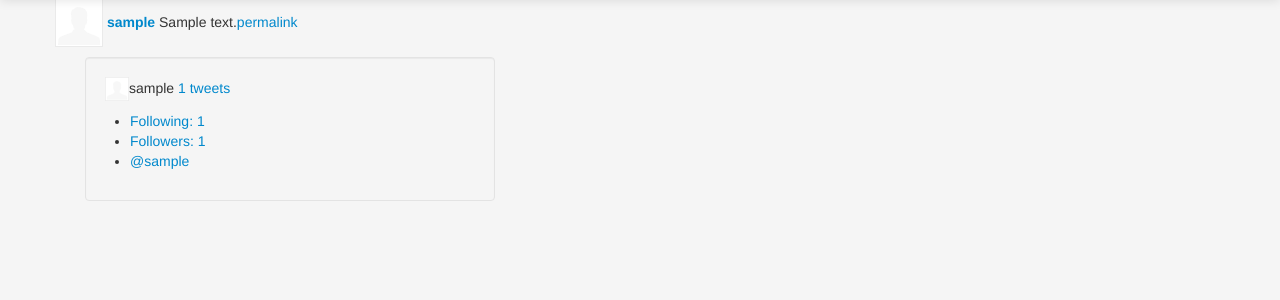
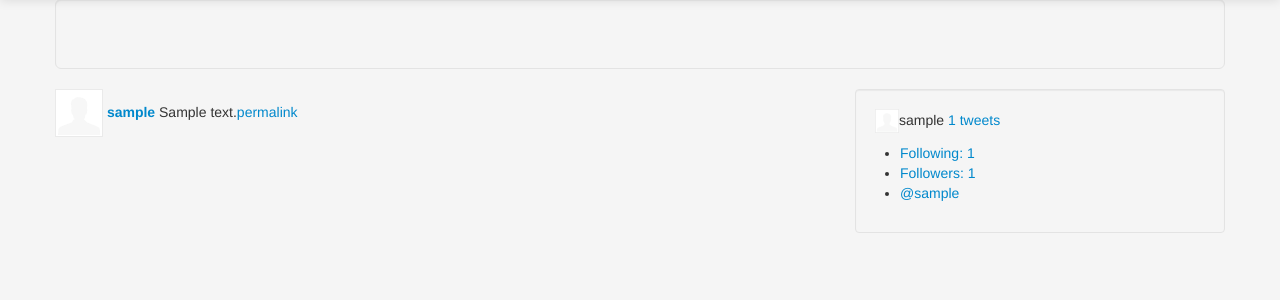
Before and after one commit to alexmerser/Tweeter, a Flask app: template app/templates/user.html in a window 1280 px wide. Shown: the part 41-341 px from the top of the page. Run offline with Flask 2, Linux system fonts and the light colour scheme; the template is opened without the code that fills it: most values are stand-ins (such as "Sample title", 1, 10 or a date in 2020); some libraries are stand-ins or nearby versions.

```diff
--- a/app/routes.py
+++ b/app/routes.py
@@ -1,6 +1,7 @@
-#!/usr/bin/env python
+#!/usr/bin python
 from flask import Flask, render_template, session, redirect, url_for, escape, request, abort
 import functools
+import pdb
 app = Flask(__name__)
 
 import redis
@@ -167,9 +168,10 @@ def sign_up():
 				return render_template('login.html', header='page', page='login.html', error_login=False, error_signup=True, logged=False)
 
 	else:
+		pdb.set_trace()
 		if user_is_logged():
-                        return redirect('/home')
-                return render_template('login.html', header='page', page='login.html', error_login=False, error_signup=False, logged=False)
+			return redirect('/home')
+        return render_template('login.html', header='page', page='login.html', error_login=False, error_signup=False, logged=False)
 
 @app.route('/static/<filename>')
 def static_file(filename):
--- a/app/templates/base.html
+++ b/app/templates/base.html
@@ -88,6 +88,7 @@
 		{% endblock %}
 
 		{% block form %}
+      <br>
 			<div class="well well-large">
 				<form method="POST" action="/post" class="update">
 					<textarea class="input-block-level" name="content" placeholder="What's happening?" rows="5"></textarea>
--- a/app/templates/login.html
+++ b/app/templates/login.html
@@ -7,7 +7,7 @@
 {% block form %}{% endblock %}
 
 {% block content %}
-
+  <br>
 	<div class="container">
 		<div class="row-fluid">
 		<div class="span12">
@@ -33,7 +33,7 @@
 
 		<div class="span6">
 	 	<div class="area">
-                <form class="form-signin" method="POST" action="/login">
+                <form class="form-signin" method="POST" action="/signup">
                          <h2 class="form-signin-heading">Sign up</h2>
                         	<input type="text" name="name" class="input-block-level" placeholder="Username">
 				{% if error_signup %}
--- a/app/templates/timeline.html
+++ b/app/templates/timeline.html
@@ -17,7 +17,7 @@
 	<div class="row-fluid">
 		<div class="well">
 
-			<p><img src="/static/avatar.png" /> <strong><a href="/{{tweet.user.username}}">{{tweet.user.username}}</a></strong>
+			<p><img src="/static/avatar.png" /> <strong> <a href="/{{tweet.user.username}}">{{tweet.user.username}}</a></strong>
 			 <div class="well"> {{tweet.content}}</div>
 
 			 <div class="container">
--- a/app/templates/user.html
+++ b/app/templates/user.html
@@ -8,19 +8,23 @@
 
 {% block content %}
 
-	<div id="main">
+	<div class="well well-large">
 	{% if logged and not himself %}
 		{% if is_following %}
 			<form action="/unfollow/{{username}}" method="post" accept-charset="utf-8" class="unfollow-user">
-				<p><input type="submit" value="Unfollow {{username}}"></p>
+				<p><input type="submit" class="btn btn-danger" value="Unfollow {{username}}"></p>
 			</form>
 		{% else %}
 			<form action="/follow/{{username}}" method="post" accept-charset="utf-8" class="follow-user">
-				<p><input type="submit" value="Follow {{username}}"></p>
+				<p><input type="submit" class="btn btn-success" value="Follow {{username}}"></p>
 			</form>
 		{% endif %}
 	{% endif %}
+	</div>
 
+	<div class="row-fluid"> <!-- contains mentions and side -->
+			<div class="span12">
+				<div class="span8">
 	<div class="tweets">
 	{% if posts %}
 		{% for tweet in posts %}
```
